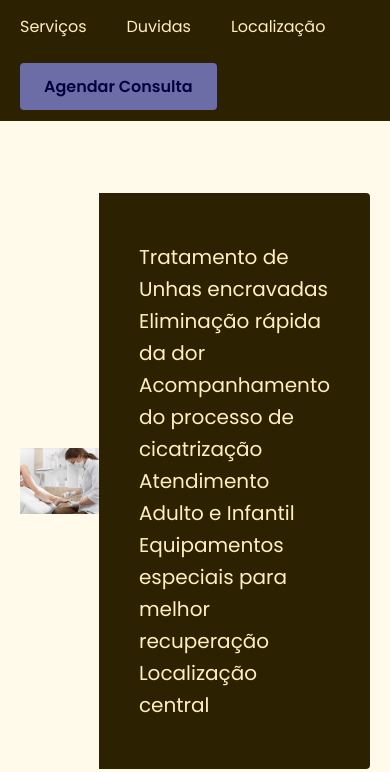
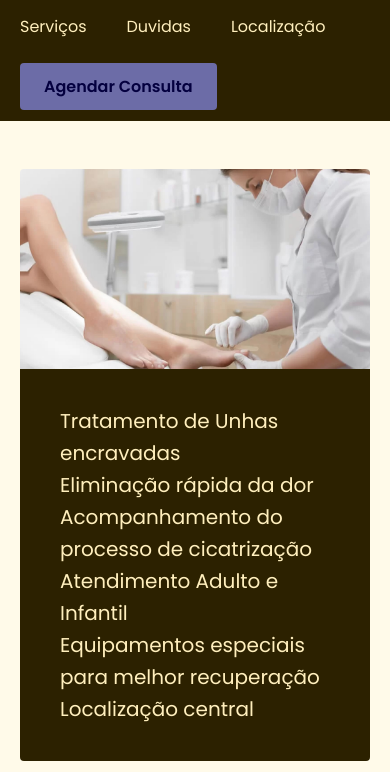
Before and after one commit to PedroKarasudani/PodologiaMU, a plain HTML site: page index.html in a window 390 px wide. Shown: the part 72-844 px from the top of the page. Drawn offline with Linux system fonts and the light colour scheme.

Commit message:
introducao responsivo1

```diff
--- a/css/home/introducao.css
+++ b/css/home/introducao.css
@@ -10,3 +10,22 @@
   padding: 48px 40px;
   border-radius: 0 4px 4px 0;
 }
+
+@media (max-width: 900px) {
+  .introducao {
+    display: grid;
+    grid-template-columns: 1fr;
+    padding: 48px 20px;
+  }
+
+  .introducao-texto {
+    padding: 36px 40px;
+    border-radius: 0 0 4px 4px;
+  }
+  .introducao img {
+    width: 100%;
+    max-height: 200px;
+    object-fit: cover;
+    border-radius: 4px 4px 0 0;
+  }
+}
```
